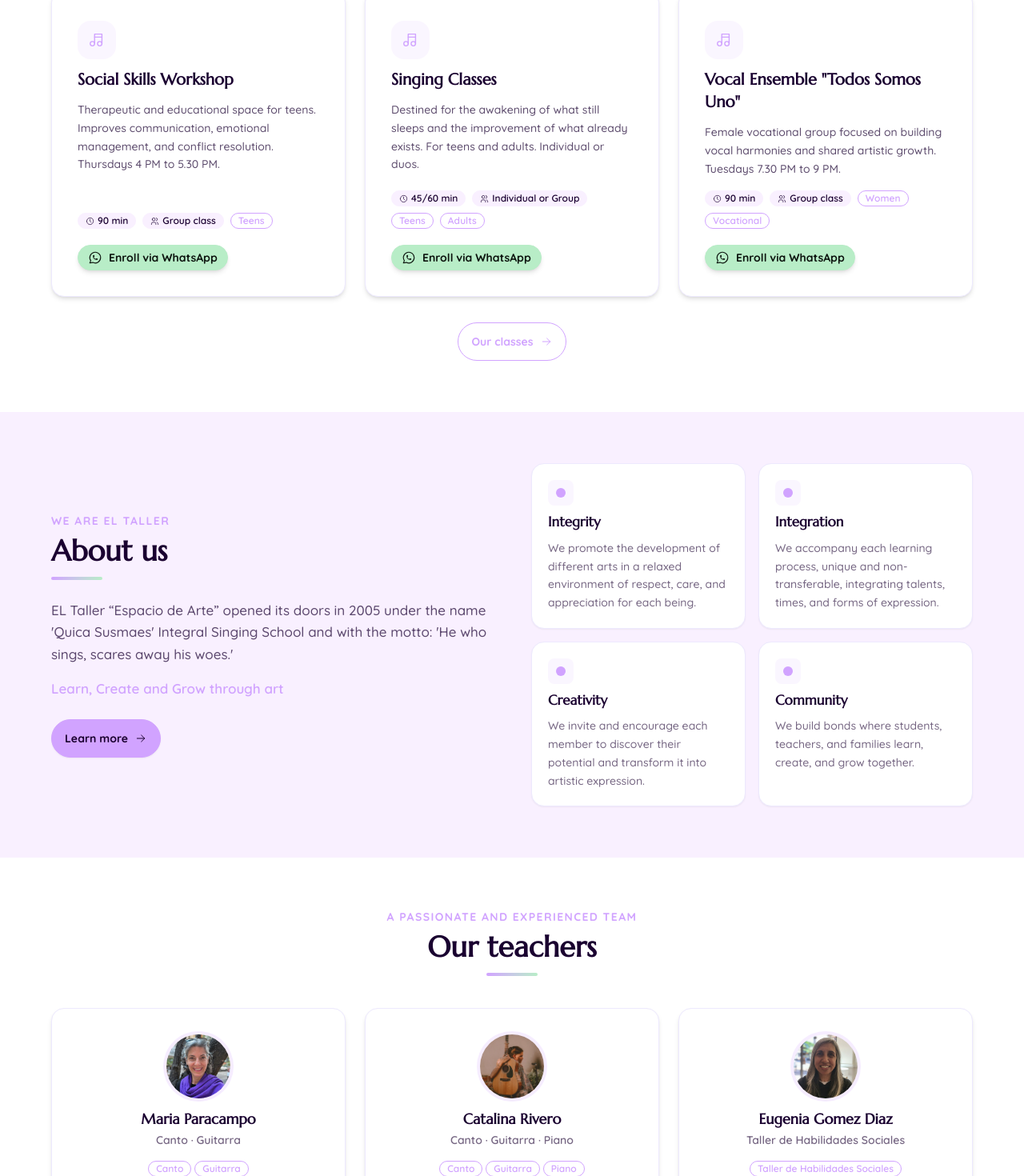
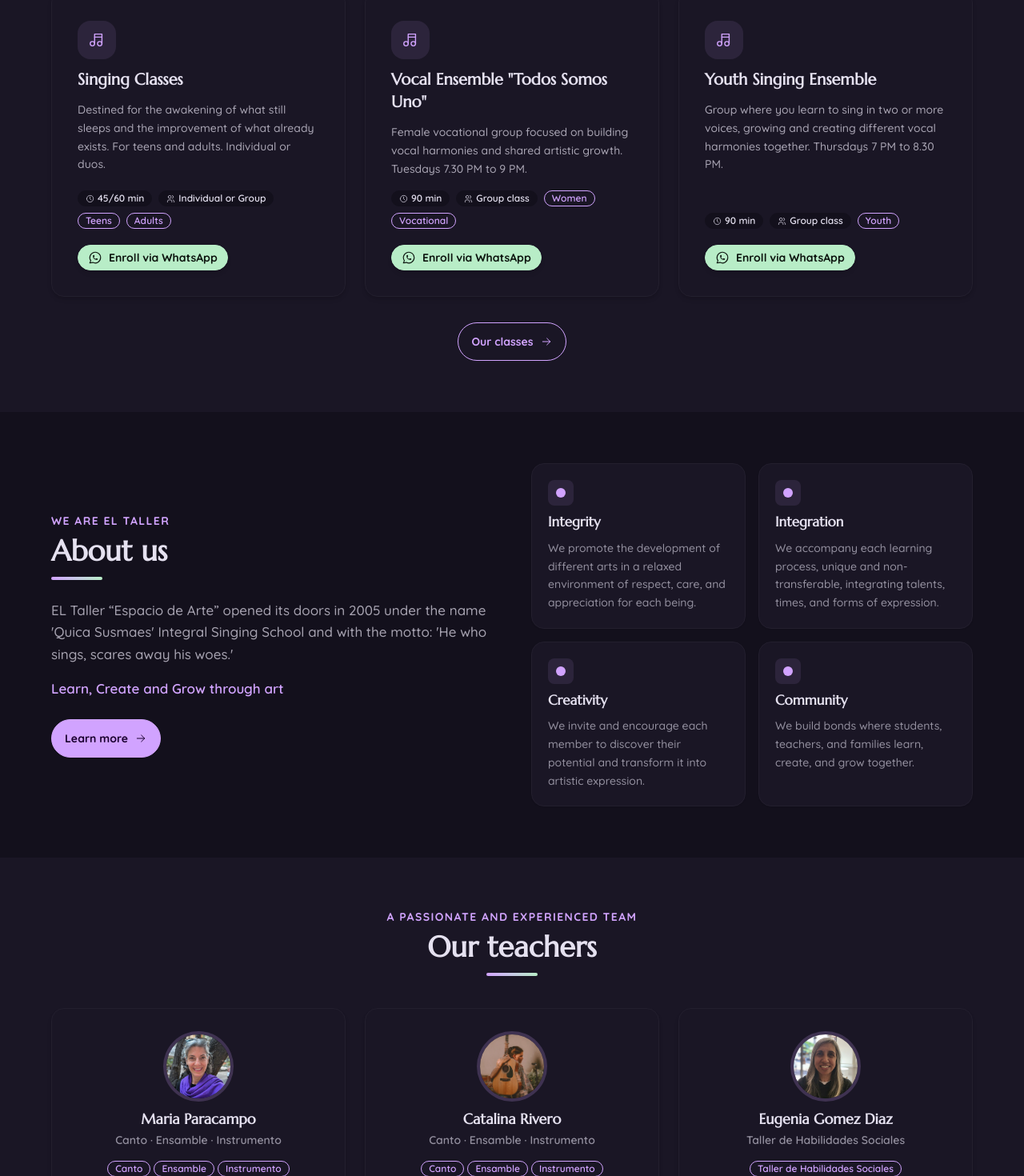
Before and after one commit to riverofrancisco/eltaller, a Next.js app in the folder eltaller/: page /en in a window 1280 px wide. Shown: the part 985-2455 px from the top of the page at 80% size. Built offline with nearby package versions, Linux system fonts and the light colour scheme.

Commit message:
v1-final-features

```diff
--- a/eltaller/app/providers.tsx
+++ b/eltaller/app/providers.tsx
@@ -7,8 +7,8 @@ export function Providers({ children }: { children: React.ReactNode }) {
   return (
     <ThemeProvider
       attribute="data-theme"
-      defaultTheme="eltaller"
-      enableSystem={true}
+      defaultTheme="eltallerdark"
+      enableSystem={false}
       themes={["eltaller", "eltallerdark"]}
       disableTransitionOnChange
       enableColorScheme={false}
--- a/eltaller/data/mock.json
+++ b/eltaller/data/mock.json
@@ -15,16 +15,6 @@
     "domain": "https://eltallerespaciodearte.com.ar"
   },
   "classes": [
-    {
-      "id": "habilidades-sociales",
-      "slug": "habilidades-sociales",
-      "image": "/images/clases/habilidades-sociales.jpg",
-      "levels": [
-        "adolescentes"
-      ],
-      "duration": "90 min",
-      "modality": "grupal"
-    },
     {
       "id": "canto",
       "slug": "canto",
@@ -58,16 +48,6 @@
       "modality": "grupal"
     },
     {
-      "id": "teatro-objetos",
-      "slug": "teatro-objetos",
-      "image": "/images/clases/teatro-objetos.jpg",
-      "levels": [
-        "adultos"
-      ],
-      "duration": "90 min",
-      "modality": "grupal"
-    },
-    {
       "id": "instrumento",
       "slug": "instrumento",
       "image": "/images/clases/instrumento.jpg",
@@ -77,6 +57,26 @@
       ],
       "duration": "45 min",
       "modality": "mixta"
+    },
+    {
+      "id": "habilidades-sociales",
+      "slug": "habilidades-sociales",
+      "image": "/images/clases/habilidades-sociales.jpg",
+      "levels": [
+        "adolescentes"
+      ],
+      "duration": "90 min",
+      "modality": "grupal"
+    },
+    {
+      "id": "teatro-objetos",
+      "slug": "teatro-objetos",
+      "image": "/images/clases/teatro-objetos.jpg",
+      "levels": [
+        "adultos"
+      ],
+      "duration": "90 min",
+      "modality": "grupal"
     }
   ],
   "teachers": [
@@ -86,7 +86,8 @@
       "photo": "/images/teachers/maria-paracampo-violet.png",
       "specialties": [
         "Canto",
-        "Guitarra"
+        "Ensamble",
+        "Instrumento"
       ],
       "email": ""
     },
@@ -96,8 +97,8 @@
       "photo": "/images/teachers/catalina-rivero.webp",
       "specialties": [
         "Canto",
-        "Guitarra",
-        "Piano"
+        "Ensamble",
+        "Instrumento"
       ],
       "email": ""
     },
@@ -339,7 +340,7 @@
         },
         {
           "title": "Canción de amor",
-          "artist": "",
+          "artist": "Alejandro Lerner",
           "students": [],
           "guests": ["Ensamble Vocal TSU"]
         },
@@ -467,7 +468,7 @@
         },
         {
           "title": "Canon in Swing",
-          "artist": "Pachelbel",
+          "artist": "Rieks Veenker",
           "students": [],
           "guests": ["Ensamble Vocal TSU"]
         },
@@ -491,7 +492,7 @@
         },
         {
           "title": "Donde vamos",
-          "artist": "Morat",
+          "artist": "La mancha de Rolando",
           "students": [],
           "guests": ["Todos"]
         }
@@ -533,21 +534,21 @@
   ],
   "reviews": [
     {
-      "id": "testimonio-1",
-      "name": "Sara Beatriz",
-      "text": "Es un espacio de paz, conexión y placer vinculado a la música. Hace bien al alma, y nos permite crecer a nuestro ritmo potenciando nuestras cualidades. ¡No se lo pueden perder!",
-      "stars": 5
-    },
-    {
-      "id": "testimonio-2",
-      "name": "Maximo Bence",
+      "id": "testimonio-maximo",
+      "name": "Máximo",
       "text": "La mejor forma de introducirse en el mundo del canto. El nivel de humanidad de las clases convierte en realidad el dicho: 'quien canta, sus males espanta'. Una experiencia que hay que vivir.",
       "stars": 5
     },
     {
-      "id": "testimonio-3",
-      "name": "Lilian Cafaro",
-      "text": "Hermoso momento compartido con gente maravillosa. Un espacio cálido y profesional.",
+      "id": "testimonio-paola",
+      "name": "Paola",
+      "text": "El taller es un lugar donde aprendes a cantar, no solo desde la técnica, sino también desde el corazón, porque las profes te acompañan en el camino del aprendizaje a puro amor y responsabilidad. El taller es un espacio maravilloso!!!",
+      "stars": 5
+    },
+    {
+      "id": "testimonio-silvina",
+      "name": "Silvina",
+      "text": "Es un espacio de paz, conexión y placer vinculado a la música. Hace bien al alma, y nos permite crecer a nuestro ritmo potenciando nuestras cualidades. ¡No se lo pueden perder!",
       "stars": 5
     }
   ]
```
